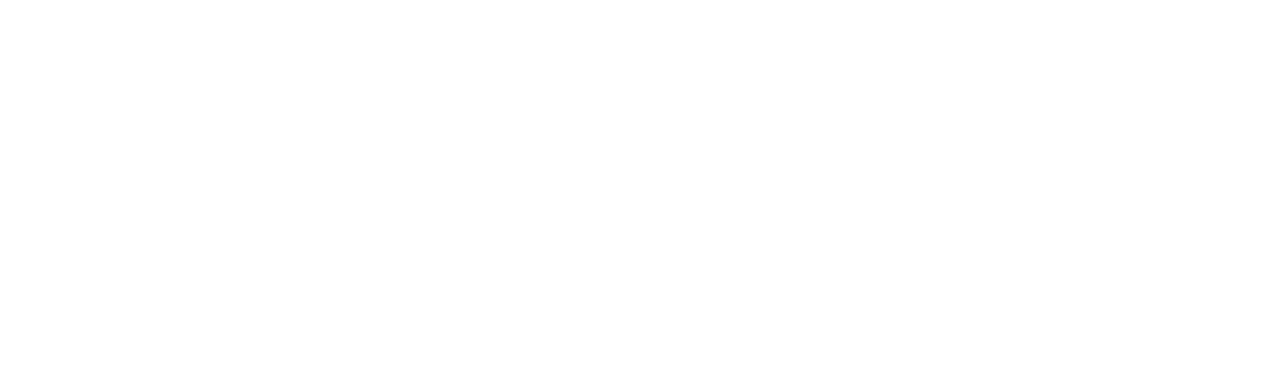
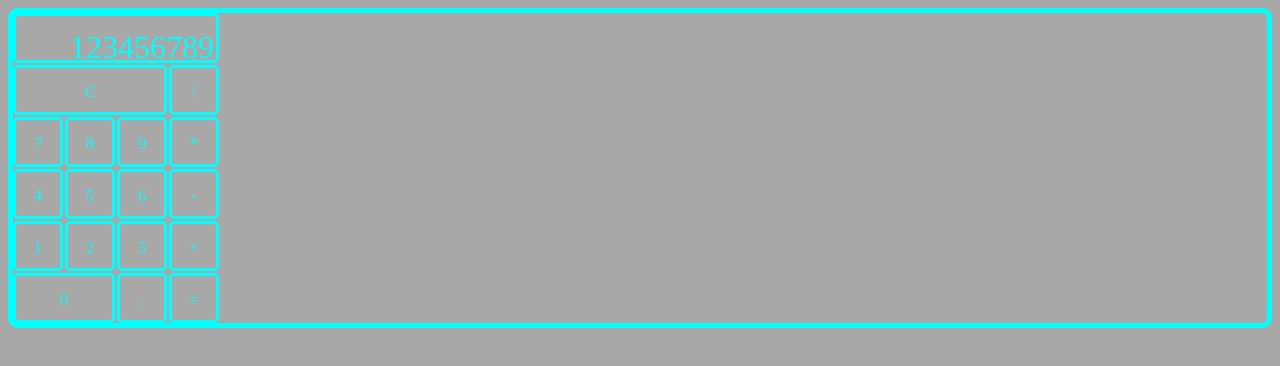
Before and after one commit to CalamityK/calculator, a plain HTML site: page index.html in a window 1280 px wide. Drawn offline with Linux system fonts and the light colour scheme.

Commit message:
Create calculator layout

```diff
--- a/index.html
+++ b/index.html
@@ -9,6 +9,26 @@
     <script src="script.js" defer></script>
 </head>
 <body>
+    <div class="calculator">
+        <div class="display">123456789</div>
+        <div class="clear button">C</div>
+        <div class="/ button">/</div>
+        <div class="seven button">7</div>
+        <div class="eight button">8</div>
+        <div class="nine button">9</div>
+        <div class="multiply button">*</div>
+        <div class="four button">4</div>
+        <div class="five button">5</div>
+        <div class="six button">6</div>
+        <div class="subtract button">-</div>
+        <div class="one button">1</div>
+        <div class="two button">2</div>
+        <div class="three button">3</div>
+        <div class="add button">+</div>
+        <div class="zero button">0</div>
+        <div class="decimal button">.</div>
+        <div class="equal button">=</div>
 
+    </div>
 </body>
 </html>
--- a/style.css
+++ b/style.css
@@ -0,0 +1,44 @@
+* {
+    background-color: darkgrey;
+}
+.calculator {
+    border: solid cyan 5px;
+    border-radius: 10px;
+    display: grid;
+    grid-template-columns: 50px 50px 50px 50px;
+    grid-template-rows: 50px 50px 50px 50px 50px 50px;
+    row-gap: 2px;
+    column-gap: 2px;
+}
+
+.button {
+    border: solid cyan 3px;
+    /* height: 50px;
+    width: 50px; */
+    text-align: center;
+    padding: 15px;
+    box-sizing: border-box;
+    color: aqua;
+    border-radius: 5px;
+}
+
+.clear {
+    grid-column-start: span 3;
+}
+
+.zero {
+    grid-column-start: span 2;
+}
+
+.display {
+    grid-column-start: span 4;
+    border: solid cyan 3px;
+    text-align: right;
+    padding-top: 13px;
+    padding-bottom: 2px;
+    padding-right: 2px;
+    box-sizing: border-box;
+    color: aqua;
+    border-radius: 5px;
+    font-size: 32px;
+}
```
